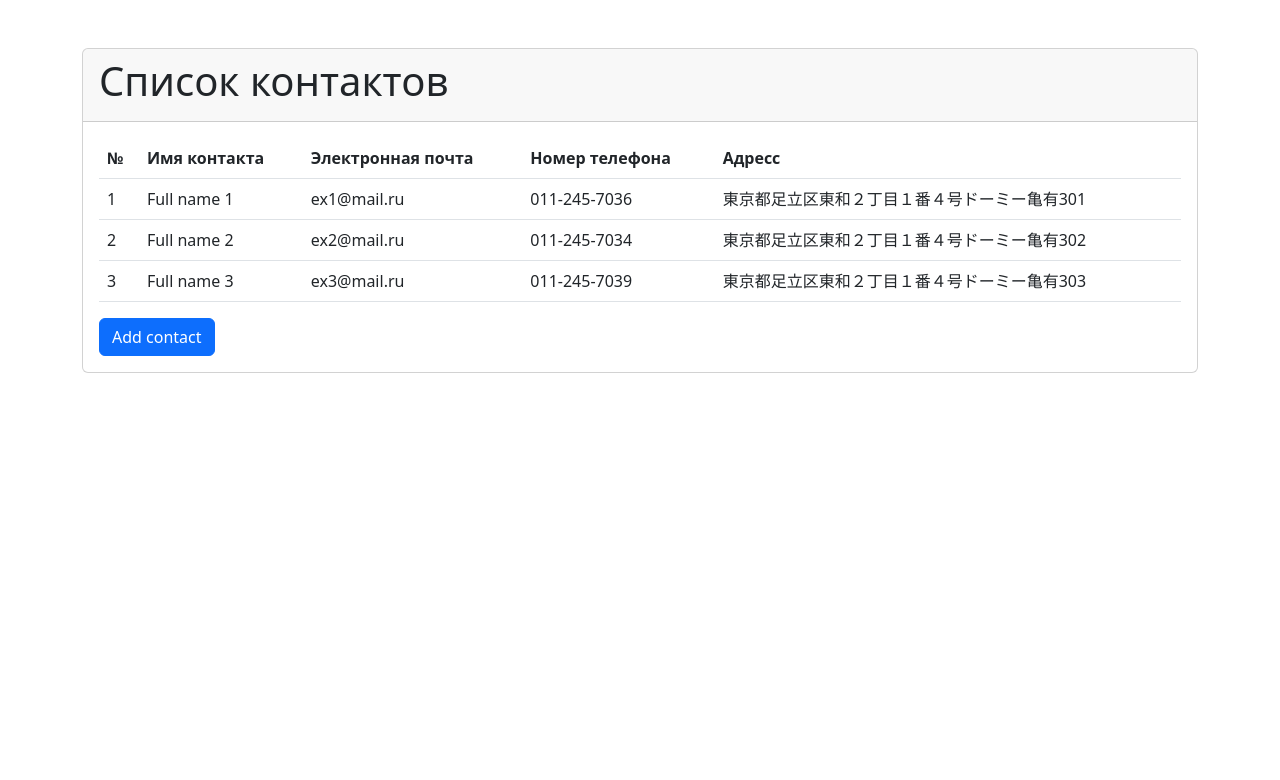
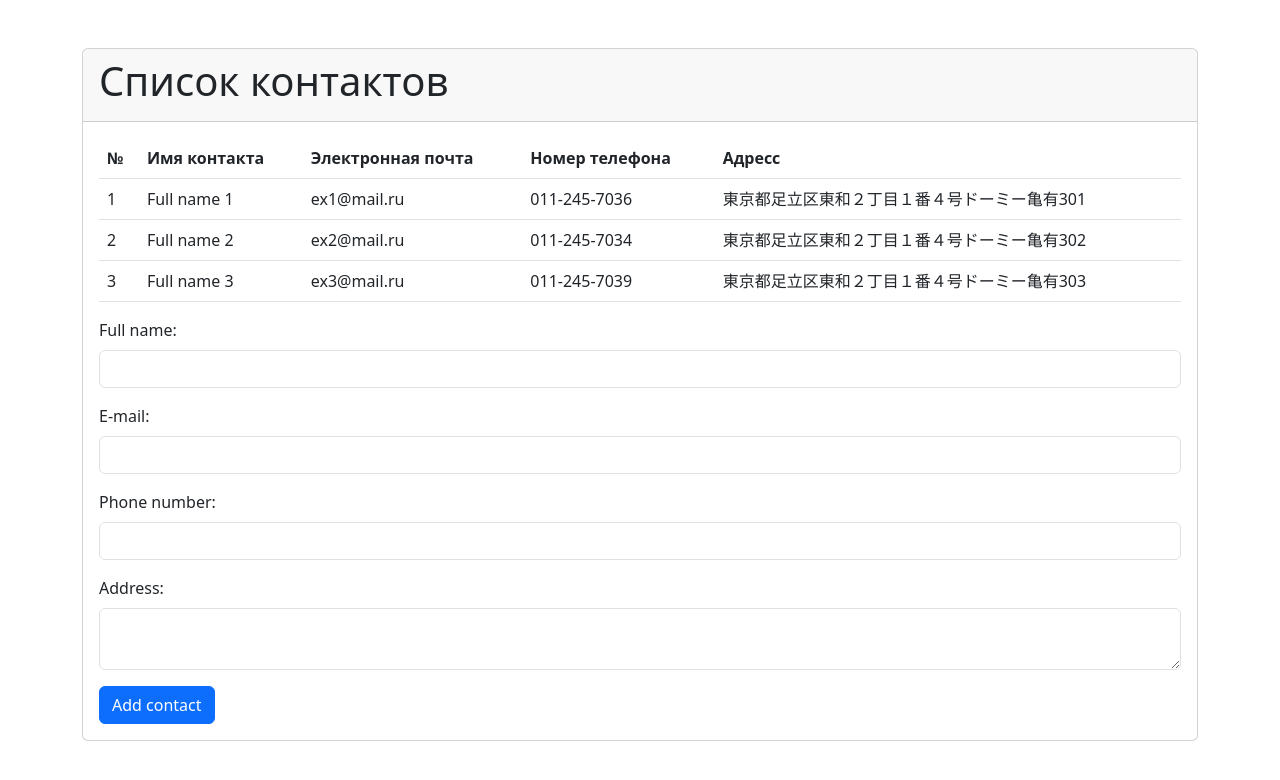
Before and after one commit to EgorS94/web-api, a React (Create React App) app in the folder client/: page / in a window 1280 px wide. Shown: the top 780 px of the page. Built offline with nearby package versions, Linux system fonts and the light colour scheme.

Commit message:
Добавление формы ввода

```diff
--- a/client/src/App.js
+++ b/client/src/App.js
@@ -1,3 +1,4 @@
+import FormContact from "./layout/FormContact/FormContact";
 import TableContact from "./layout/TableContact/TableContact";
 import React, { useState } from "react";
 
@@ -11,17 +12,17 @@ const App = () => {
     ]
   );
 
-  const addContact = () => {
+  const addContact = (contactName, contactEmail, contactPhone, contactAddress) => {
 
     const newId = Math.max(
       ...contacts.map(e => e.id)) + 1;
 
     const item = {
       id: newId,
-      name: `Full name ${Math.floor(Math.random() * 15)}`,
-      email: `ex${Math.floor(Math.random() * 130)}@mail.ru`,
-      phone: `011-${Math.floor(Math.random() * 1000)}-7039`,
-      address: `東京都足立区東和２丁目１番４号ドーミー亀有${Math.floor(Math.random() * 10 + 200)}`
+      name: contactName,
+      email: contactEmail,
+      phone: contactPhone,
+      address: contactAddress
     }
     setContacts([...contacts, item]);
   }
@@ -34,14 +35,7 @@ const App = () => {
         </div>
         <div className="card-body">
           <TableContact contacts={contacts} />
-          <div>
-            <button
-              className="btn btn-primary"
-              onClick={() => { addContact() }}
-            >
-              Add contact
-            </button>
-          </div>
+          <FormContact addContact = {addContact}/>
         </div>
       </div>
     </div>
--- /dev/null
+++ b/client/src/layout/FormContact/FormContact.jsx
@@ -0,0 +1,56 @@
+import React, { useState } from "react";
+
+const FormContact = (props) => {
+
+    const [contactName, setContactName] = useState("");
+    const [contactEmail, setContactEmail] = useState("");
+    const [contactPhone, setContactPhone] = useState("");
+    const [contactAddress, setContactAddress] = useState("");
+
+    const submit = () => {
+        props.addContact(contactName, contactEmail, contactPhone, contactAddress);
+    }
+
+    return (
+        <div>
+            <div className="mb-3">
+                <form >
+                    <div className="mb-3">
+                        <label className="form-label">Full name: </label>
+                        <input className="form-control" type="text"
+                            onChange={(e) => { setContactName(e.target.value) }}
+                        />
+                    </div>
+                    <div className="mb-3">
+                        <label className="form-label">E-mail: </label>
+                        <input className="form-control" type="text"
+                            onChange={(e) => { setContactEmail(e.target.value) }}
+                        />
+                    </div>
+                    <div className="mb-3">
+                        <label className="form-label">Phone number: </label>
+                        <input className="form-control" type="text"
+                            onChange={(e) => { setContactPhone(e.target.value) }}
+                        />
+                    </div>
+                    <div className="mb-3">
+                        <label className="form-label">Address: </label>
+                        <textarea className="form-control" rows={2}
+                            onChange={(e) => { setContactAddress(e.target.value) }}>
+                        </textarea>
+                    </div>
+                </form>
+            </div>
+            <div>
+                <button
+                    className="btn btn-primary"
+                    onClick={() => { submit() }}
+                >
+                    Add contact
+                </button>
+            </div>
+        </div>
+    );
+}
+
+export default FormContact;
```
